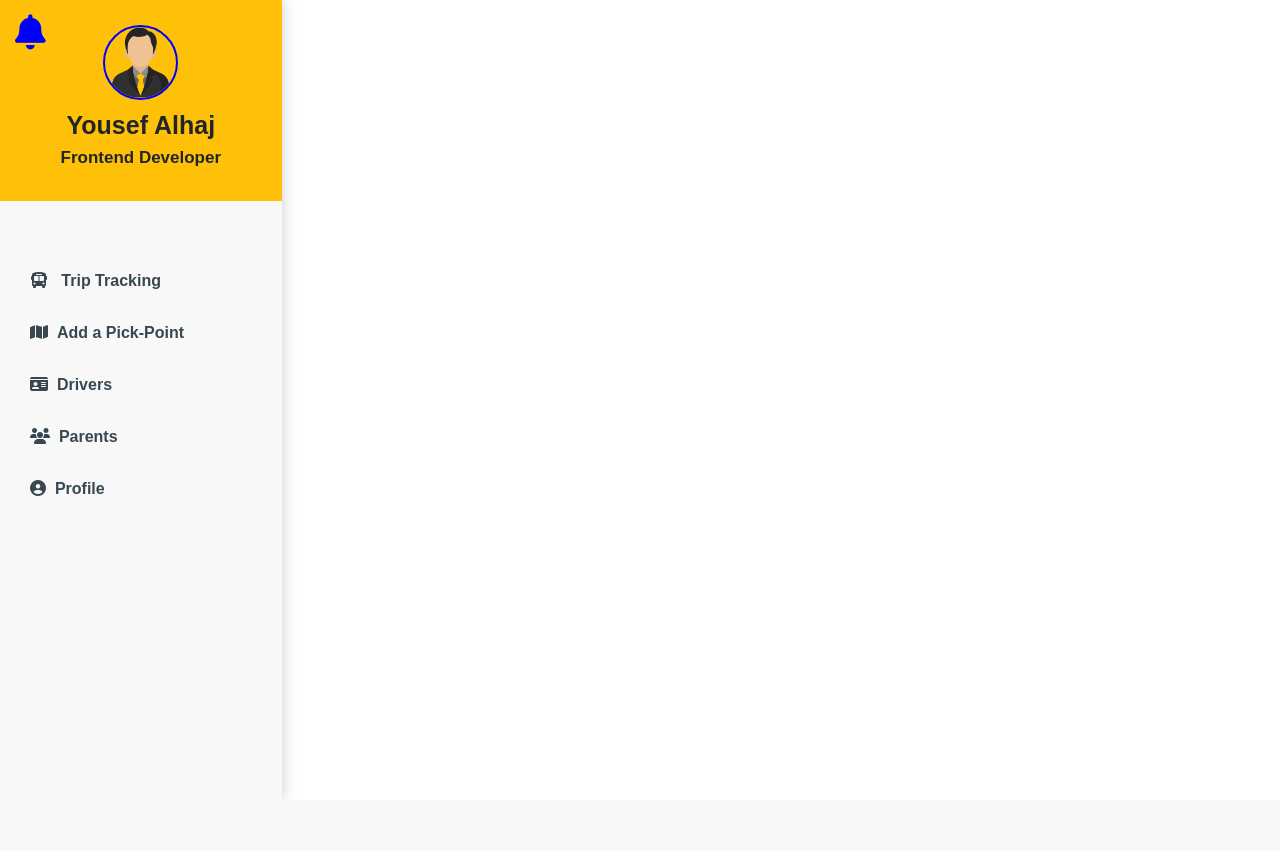
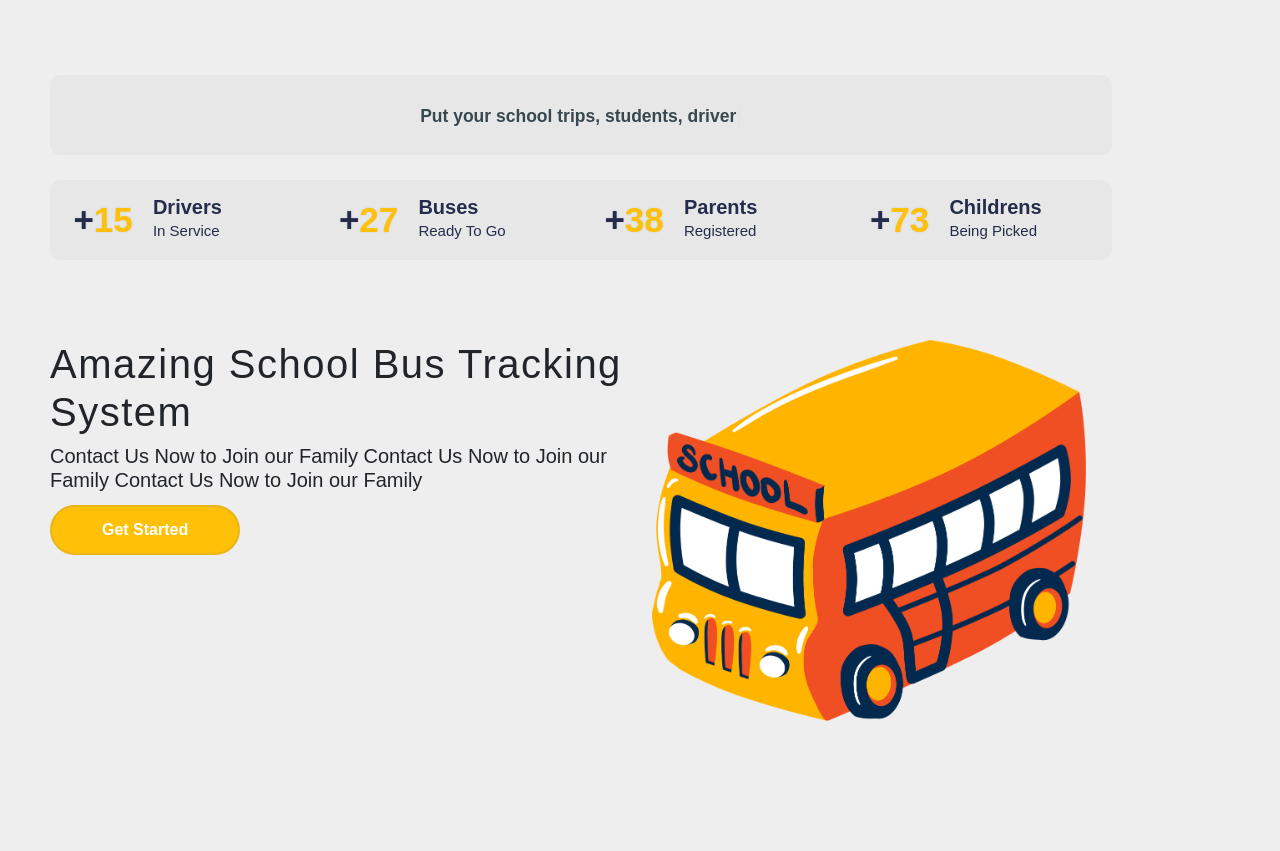
Before and after one commit to shehab-fekry/Control-Panel-EJS, a Node server app: page /dash/ in a window 1280 px wide. Before the commit the page ends 794 px from the top, so only its background shows below. Run offline with Node 20, Linux system fonts and the light colour scheme; some libraries are stand-ins or nearby versions; some web fonts are replaced.

Commit message:
Yousef Alhaj Final Edit

```diff
--- a/Controllers/dashCTRLS.js
+++ b/Controllers/dashCTRLS.js
@@ -2,6 +2,7 @@ let data = require('../Drivers.json')
 
 exports.getdash = (req, res, next) => {
     res.render('home.ejs', {
+        layout: 'home',
         Drivers: [...data],
         pageTitle: 'Dashboard'
     })
@@ -97,3 +98,10 @@ exports.getaddParent = (req, res, next) => {
         pageTitle: 'Forget Password',
     })
 }
+
+exports.getconfirmEmail = (req, res, next) => {
+    res.render('confirmEmail.ejs', {
+        layout: 'confirmEmail',
+        pageTitle: 'Confirm Email',
+    })
+}
--- /dev/null
+++ b/Public/css/home.css
@@ -0,0 +1,33 @@
+.homepage .home-container{
+    padding: 50px;
+}
+
+.home-design{
+    margin: 80px 0;
+}
+
+.homepage .info_section{
+    width: 90%;
+    margin: 25px 0;
+}
+
+.homepage .typing, .homepage .statistics{
+    background-color: rgb(231 231 231);
+}
+.home-left-side{
+    font-weight: 900;
+}
+
+.home-left-side h1{
+    font-family: fantasy;
+    letter-spacing: 1.5px;
+}
+.home-left-side .btn{
+    background-color: #ffc107;
+    color: #FFF;
+    border: 2px solid #e9b518;
+    padding: 11px 50px;
+}
+.home-right-side img{
+    width: 75%;
+}
--- a/Public/css/layout.css
+++ b/Public/css/layout.css
@@ -46,7 +46,7 @@ background: rgb(54, 54, 54);
   width: 75px;
   height: 75px;
   border-radius: 100%;
-  border: 2px solid #00f;
+  border: 2px solid #252C4B;
 }
 .sidebar-user h2{
   margin-top: 10px;
@@ -66,7 +66,7 @@ background: rgb(54, 54, 54);
 }
 .notification-icon i{
   font-size: 35px;
-  color:#00f;
+  color:#252C4B;
   cursor: pointer;
 }
 .user{
--- a/Routes/dashRoutes.js
+++ b/Routes/dashRoutes.js
@@ -31,5 +31,7 @@ routes.get('/updateParent', dashControllers.getupdateParent)
 
 routes.get('/addParent', dashControllers.getaddParent)
 
+routes.get('/confirmEmail', dashControllers.getconfirmEmail)
+
 
 module.exports = routes;
--- a/Views/home.ejs
+++ b/Views/home.ejs
@@ -0,0 +1,107 @@
+<!DOCTYPE html>
+<html lang="en">
+<head>
+    <meta charset="UTF-8">
+    <meta http-equiv="X-UA-Compatible" content="IE=edge">
+    <meta name="viewport" content="width=device-width, initial-scale=1.0">
+    <title>Document</title>
+    <link rel="icon" href="../Public/assets/tracking.svg">
+    <!-- bootstarp -->
+    <link href="https://cdn.jsdelivr.net/npm/bootstrap@5.1.3/dist/css/bootstrap.min.css" rel="stylesheet"
+        integrity="sha384-1BmE4kWBq78iYhFldvKuhfTAU6auU8tT94WrHftjDbrCEXSU1oBoqyl2QvZ6jIW3" crossorigin="anonymous">
+    <!--   Fonts   -->
+    <link href="http://fonts.cdnfonts.com/css/cera-round-pro" rel="stylesheet">
+    <!-- CSS Files -->
+    <link href="/Public/css/layout.css" rel="stylesheet">
+    <link href="/Public/css/landingPage.css" rel="stylesheet">
+    <link href="/Public/css/tracking.css" rel="stylesheet">
+    <link href="/Public/css/Drivers.css" rel="stylesheet">
+    <link href="/Public/css/Parents.css" rel="stylesheet">
+    <link href="/Public/css/addPickPoint.css" rel="stylesheet">
+    <link href="/Public/css/confirmEmail.css" rel="stylesheet">
+    <link href="/Public/css/home.css" rel="stylesheet">
+
+    <!-- Typed.js  -->
+    <script src="https://cdn.jsdelivr.net/npm/typed.js@2.0.12"></script>
+    <!-- bootstrap -->
+    <script src="https://cdn.jsdelivr.net/npm/bootstrap@5.1.3/dist/js/bootstrap.bundle.min.js"
+            integrity="sha384-ka7Sk0Gln4gmtz2MlQnikT1wXgYsOg+OMhuP+IlRH9sENBO0LRn5q+8nbTov4+1p"
+            crossorigin="anonymous"></script>
+    <!--   Axios   -->
+    <script src="https://cdn.jsdelivr.net/npm/axios/dist/axios.min.js"></script>
+    <script src="https://use.fontawesome.com/e8ca812c5b.js"></script>
+</head>
+<body>
+    <div class="home_wrapper" style="background-color: #EEE;">
+        <div class="homepage">
+            <div class="home-container" style="min-height: auto;">
+                <div class="info_section">
+                    <div class="typing">
+                        <div class="text">
+                            <span class="cursor type"></span>
+                        </div>
+                    </div>
+                </div>
+                <div class="info_section">
+                    <div class="statistics">
+                        <div class="drivers" >
+                            <div class="number">
+                                <span id="plus">+</span><span class="counter" data-target="15">0</span>
+                            </div>
+                            <div class="label">
+                                <div class="head">Drivers</div>
+                                <div class="sublabel">In Service</div>
+                            </div>
+                        </div>
+                        <div class="buses">
+                            <div class="number">
+                                <span id="plus">+</span><span class="counter" data-target="27">0</span>
+                            </div>
+                            <div class="label">
+                                <div class="head">Buses</div>
+                                <div class="sublabel">Ready To Go</div>
+                            </div>
+                        </div>
+                        <div class="parents" >
+                            <div class="number">
+                                <span id="plus">+</span><span class="counter" data-target="38">0</span>
+                            </div>
+                            <div class="label">
+                                <div class="head">Parents</div>
+                                <div class="sublabel">Registered</div>
+                            </div>
+                        </div>
+                        <div class="children">
+                            <div class="number">
+                                <span id="plus">+</span><span class="counter" data-target="73">0</span>
+                            </div>
+                            <div class="label">
+                                <div class="head">Childrens</div>
+                                <div class="sublabel">Being Picked</div>
+                            </div>
+                        </div>
+                    </div>
+                </div>
+
+            <div class="home-design">
+                <div class="row">
+                    <div class="col-sm-6 home-left-side">
+                        <h1> Amazing School Bus Tracking System </h1>
+                        <h5> Contact Us Now to Join our Family  Contact Us Now to Join our Family  Contact Us Now to Join our Family </h5>
+                        <button class="btn btn-success">Get Started</button>
+                      </div>
+                    <div class="col-sm-6 home-right-side">
+                        <img src="../Public/assets/school-bus-home.png" alt="">
+                    </div>
+                </div>
+            </div>
+        </div>
+
+        </div>
+
+    </div>
+
+    <!-- landingPage.js  -->
+    <script src="../Public/js/landingPage.js"></script>
+</body>
+</html>
--- a/Views/layout.ejs
+++ b/Views/layout.ejs
@@ -18,6 +18,9 @@
     <link href="/Public/css/Drivers.css" rel="stylesheet">
     <link href="/Public/css/Parents.css" rel="stylesheet">
     <link href="/Public/css/addPickPoint.css" rel="stylesheet">
+    <link href="/Public/css/confirmEmail.css" rel="stylesheet">
+    <link href="/Public/css/home.css" rel="stylesheet">
+
 
 
     <!--   mapbox  -->
--- a/app.js
+++ b/app.js
@@ -15,6 +15,7 @@ server.set('views', 'Views')
 // Dashboard Layout
 server.use(expressLayout)
 server.set('layout SignIn', false)
+server.set('layout home.ejs', false)
 server.set('layout SignUp', false)
 server.set('layout forgetPass', false)
 server.set('layout newPassword', false)
@@ -22,7 +23,7 @@ server.set('layout updateDriver', false)
 server.set('layout addDriver', false)
 server.set('layout updateParent', false)
 server.set('layout addParent', false)
-
+server.set('layout confirmEmail', false)
 
 server.use(cors())
 server.use("/Public", express.static('public'))
```
Also changed, not shown: Public/css/confirmEmail.css (added, +43 -0 lines), Views/confirmEmail.ejs (added, +63 -0 lines), Public/assets/Ok-amico.png (added), Public/assets/school-bus-home.png (added).
